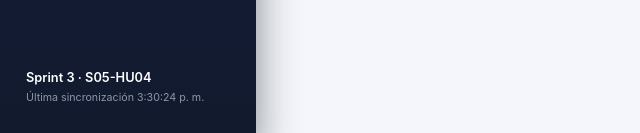
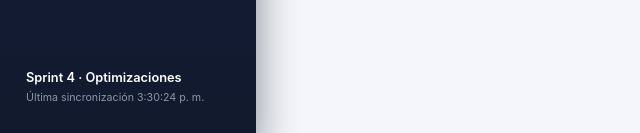
Before and after one commit to AngryNxho/Proyecto-Practica, a React (Vite) app in the folder S1/frontend/: page / in a window 1280 px wide. Shown: the part 664-797 px from the top of the page, without its empty margins (0-640 px from the left). Built offline with nearby package versions, Linux system fonts and the light colour scheme; no server answers.

Commit message:
Actualiza indicador de sprint en navegación
Se cambia la etiqueta del footer de la barra lateral para reflejar la fase actual del desarrollo. Ajuste visual menor para mantener el tracking del proyecto actualizado.

```diff
--- a/S1/frontend/src/components/layout/BarraNavegacion.jsx
+++ b/S1/frontend/src/components/layout/BarraNavegacion.jsx
@@ -82,7 +82,7 @@ function BarraNavegacion() {
           </ul>
         </nav>
         <div className="navbar__footer">
-          <p>Sprint 3 · S05-HU04</p>
+          <p>Sprint 4 · Optimizaciones</p>
           <small>Última sincronización {new Date().toLocaleTimeString('es-CL')}</small>
         </div>
       </aside>
```
